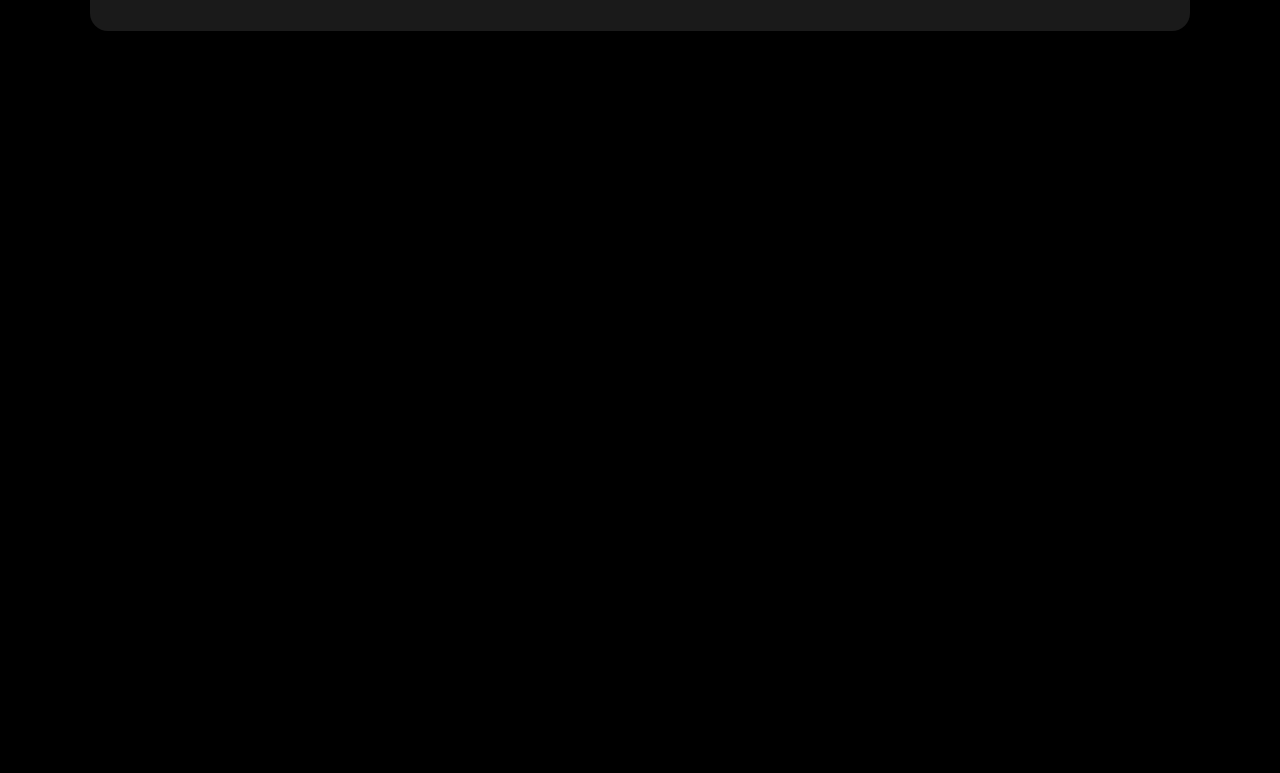
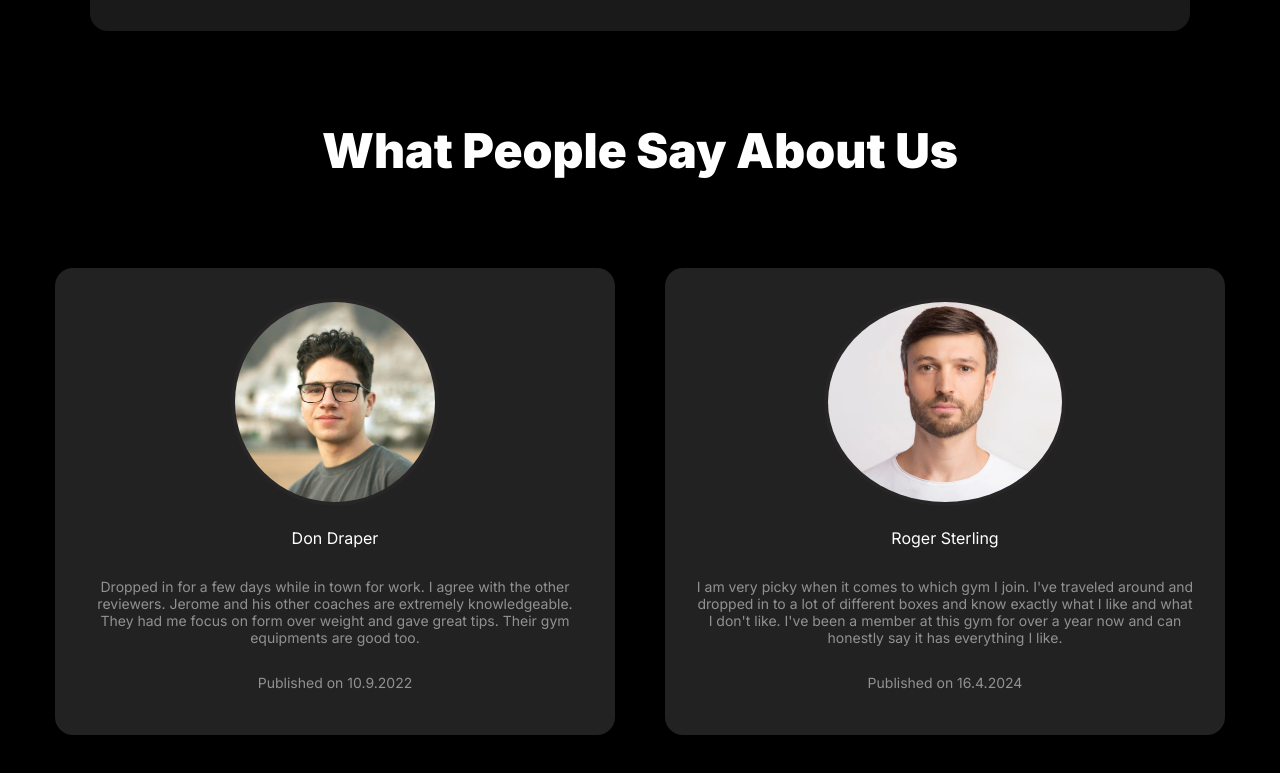
Before and after one commit to Zannatul08/Assignment-02, a plain HTML site: page index.html in a window 1280 px wide. Shown: the part 3663-4436 px from the top of the page. Drawn offline with Linux system fonts and the light colour scheme; a web font is replaced by a local one.

Commit message:
Section 8/challenge done including responsive

```diff
--- a/index.html
+++ b/index.html
@@ -286,6 +286,28 @@
 
         </section>
 
+        <!-- Challenge section -->
+         <section class="section8-header">
+            <!-- <h3 class="white">What People Say About Us</h3> -->
+             <h3 class="white">What People Say About Us</h3>
+
+         </section>
+         <section class="section8-container">
+
+            <div class="card1">
+                <img src="./images/rvw1.jpg" alt="">
+                <p class="white">Don Draper</p>
+                <p class="light-dark2">Dropped in for a few days while in town for work. I agree with the other reviewers. Jerome and his other coaches are extremely knowledgeable. They had me focus on form over weight and gave great tips. Their gym equipments are good too.</p>
+                <p class="light-dark2">Published on 10.9.2022</p>
+            </div>
+            <div class="card2">
+                <img src="./images/rvw4.jpg" alt="">
+                <p class="white">Roger Sterling</p>
+                <p class="light-dark2">I am very picky when it comes to which gym I join. I've traveled around and dropped in to a lot of different boxes and know exactly what I like and what I don't like. I've been a member at this gym for over a year now and can honestly say it has everything I like.</p>
+                <p class="light-dark2">Published on 16.4.2024</p>
+            </div>
+         </section>
+
         </section>
 
 
--- a/styles/style.css
+++ b/styles/style.css
@@ -34,6 +34,8 @@ body{
 .display-flex{
     display: flex;
 }
+
+
 
 .light-dark1{
     color: rgba(255, 255, 255, 0.5);
@@ -163,6 +165,7 @@ width: 100%;
 
 .navbar, .banner-left{
   max-width: 1440px;
+  /* width: auto; */
   margin: 0 auto;
 }
 
@@ -813,6 +816,66 @@ margin-bottom: 5px;
 }
 
 
+/* section 8/challenge styles */
+.section8-container{
+    width: 100%;
+    height: auto;
+    display: flex;
+    justify-content: center;
+    align-items: center;
+    gap: 50px;
+
+}
+
+.card1, .card2 {
+    width: 500px;
+    /* border: 2px solid white; */
+    border-radius: 18px;
+    background: rgb(34, 34, 34);
+    padding: 30px;
+
+    display: flex;
+    flex-direction: column;
+    justify-content: center;
+    align-items: center;
+    text-align: center;
+}
+
+.card1 img{
+   /* width: 100%; */
+
+   border-radius: 50% ;
+   border: 4px solid rgb(39, 37, 37);
+   margin-bottom: 6px;
+}
+
+.card2 img{
+    border-radius: 50% ;
+   border: 4px solid rgb(39, 37, 37);
+   margin-bottom: 6px;
+}
+
+.section8-header{
+    /* width: 671px;
+    height: 120px; */
+
+    margin: 0 auto;
+    justify-content: center;
+    align-items: center;
+    text-align: center;
+    gap: 14px;
+
+    margin-top: 90px;
+    margin-bottom: 88px;
+    /* border: 2px solid red; */
+
+}
+
+.section8-header h3{
+    font-size: 3rem;
+    font-weight: 900;
+}
+
 /* responsive */
 
 @media screen and (max-width: 576px){
@@ -848,6 +911,7 @@ margin-bottom: 5px;
         margin-left: 20px ;
         display: flex;
         flex-direction: column;
+        width: fit-content;
 
 
     }
@@ -891,7 +955,8 @@ margin-bottom: 5px;
     #first-image{
         display: flex;
         flex-direction: column;
-        width: 80%;
+        /* width: 80%; */
+        width: fit-content;
         margin: 0 auto;
     }
 
@@ -1142,6 +1207,60 @@ margin-bottom: 5px;
         padding: 0px 20px 20px 20px;
 
     }
+/*
+    section 8/challenge responsive */
+
+    .section8-container{
+        display: flex;
+        flex-direction: column;
+        gap: 14px;
+
+
+    }
+    .section8-header h3{
+        font-size: 2rem;
+        margin: 10px;
+
+
+
+    }
+
+    .card1{
+        margin-top: 5px;
+        display: flex;
+        flex-direction: column;
+        justify-content: center;
+        align-items: center;
+        text-align: center;
+        /* margin: 0 auto; */
+        width: auto;
+
+        height: auto;
+        padding: 20px;
+        /* margin-left: 0px;
+        margin-right: 20px; */
+       /* margin-left: -100px; */
+       margin: 30px;
+
+    }
+
+    .card2{
+        display: flex;
+        flex-direction: column;
+        justify-content: center;
+        align-items: center;
+        text-align: center;
+        /* margin: 0 auto; */
+        width: auto;
+
+        height: auto;
+        padding: 20px;
+        /* margin-left: 0px;
+        margin-right: 20px; */
+       /* margin-left: -100px; */
+       margin: 30px;
+
+    }
 
 
 
```
Also changed, not shown: images/rvw1.jpg (added), images/rvw2.jpg (added), images/rvw3.png (added), images/rvw4.jpg (added).
